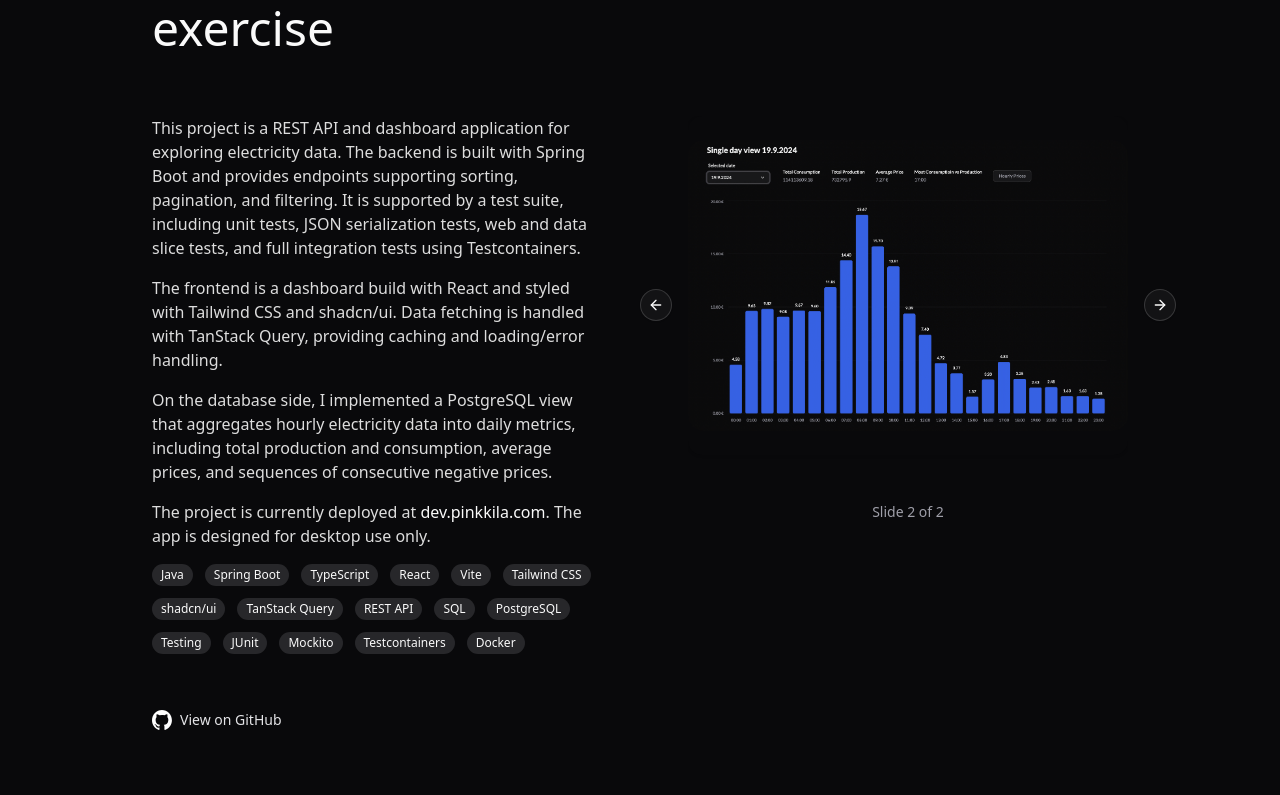
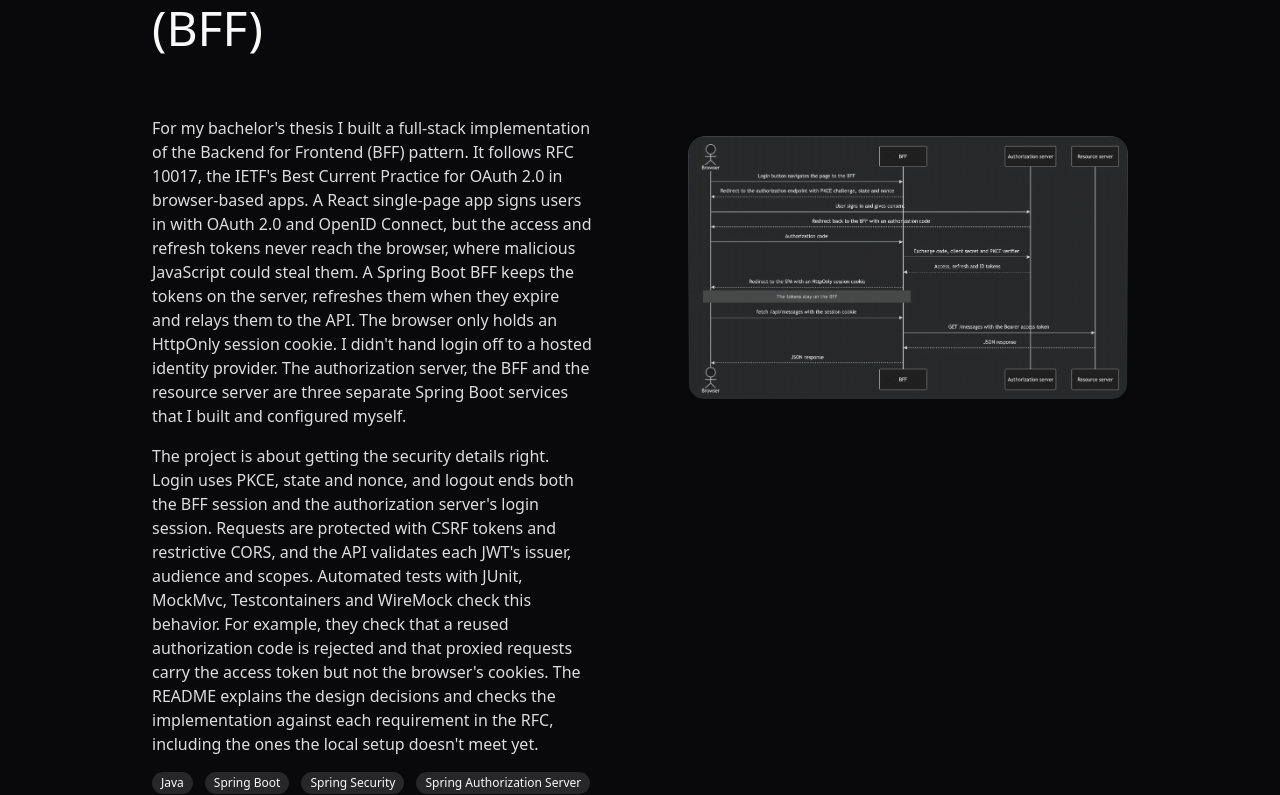
Before and after one commit to pinkkila/pinkkila-website, a React (Vite) app: page /projects in a window 1280 px wide. Shown: the part 1468-2263 px from the top of the page. Built offline with nearby package versions, Linux system fonts and the light colour scheme.

Commit message:
add bff project

```diff
--- a/src/components/Projects.tsx
+++ b/src/components/Projects.tsx
@@ -12,6 +12,7 @@ import palvelintenHallinta from "@/assets/palvelinten-hallinta.png";
 import tuntkeutumisTestaus from "@/assets/tunkeutumis-testaus.png";
 import verkkoonTunkeutuminen from "@/assets/verkkoon-tunkeutuminen.png";
 import reactNative from "@/assets/react-native.png";
+import bffPattern from "@/assets/bff-pattern.png";
 
 const transitionVariants = {
   item: {
@@ -122,6 +123,69 @@ export default function Projects() {
             },
           ]}
           githubLink="https://github.com/pinkkila/pinkkstore"
+        />
+
+        <Project
+          title="Backend for Frontend (BFF)"
+          description={
+            <>
+              <p className="text-foreground/88">
+                For my bachelor's thesis I built a full-stack implementation of
+                the Backend for Frontend (BFF) pattern. It follows RFC 10017,
+                the IETF's Best Current Practice for OAuth 2.0 in browser-based
+                apps. A React single-page app signs users in with OAuth 2.0 and
+                OpenID Connect, but the access and refresh tokens never reach
+                the browser, where malicious JavaScript could steal them. A
+                Spring Boot BFF keeps the tokens on the server, refreshes them
+                when they expire and relays them to the API. The browser only
+                holds an HttpOnly session cookie. I didn't hand login off to a
+                hosted identity provider. The authorization server, the BFF and
+                the resource server are three separate Spring Boot services that
+                I built and configured myself.
+              </p>
+              <p className="text-foreground/88">
+                The project is about getting the security details right. Login
+                uses PKCE, state and nonce, and logout ends both the BFF session
+                and the authorization server's login session. Requests are
+                protected with CSRF tokens and restrictive CORS, and the API
+                validates each JWT's issuer, audience and scopes. Automated
+                tests with JUnit, MockMvc, Testcontainers and WireMock check
+                this behavior. For example, they check that a reused
+                authorization code is rejected and that proxied requests carry
+                the access token but not the browser's cookies. The README
+                explains the design decisions and checks the implementation
+                against each requirement in the RFC, including the ones the
+                local setup doesn't meet yet.
+              </p>
+            </>
+          }
+          stack={[
+            "Java",
+            "Spring Boot",
+            "Spring Security",
+            "Spring Authorization Server",
+            "Spring Cloud Gateway",
+            "TypeScript",
+            "React",
+            "TanStack Query",
+            "OAuth2",
+            "OpenID Connect",
+            "BFF",
+            "REST API",
+            "PostgreSQL",
+            "Testing",
+            "JUnit",
+            "Testcontainers",
+            "WireMock",
+            "Docker",
+          ]}
+          carouselImages={[
+            {
+              src: bffPattern,
+              alt: "BFF pattern login flow image",
+            },
+          ]}
+          githubLink="https://github.com/pinkkila/bff-pattern"
         />
 
         <Project
```
Also changed, not shown: src/assets/bff-pattern.png (added).
